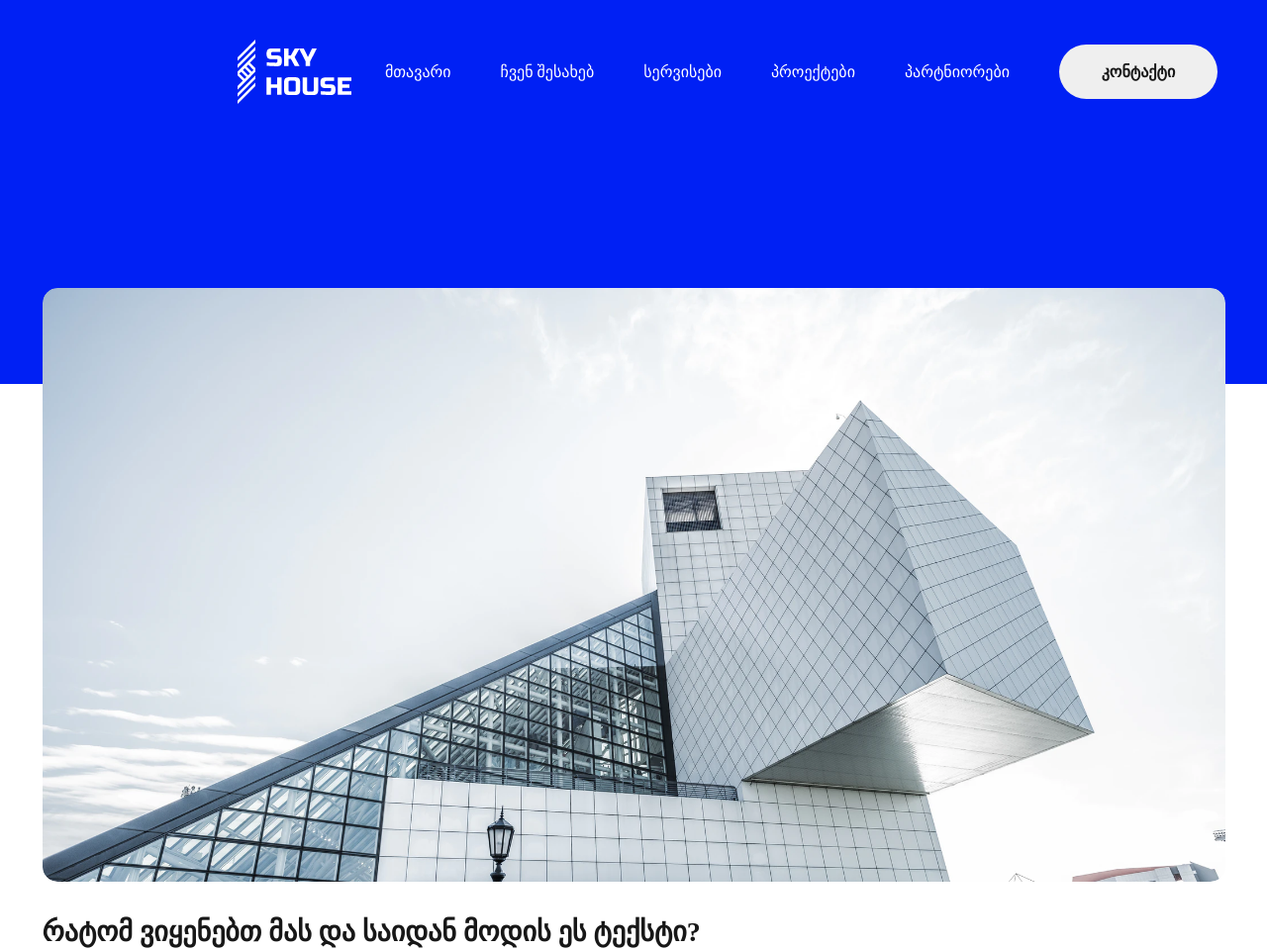
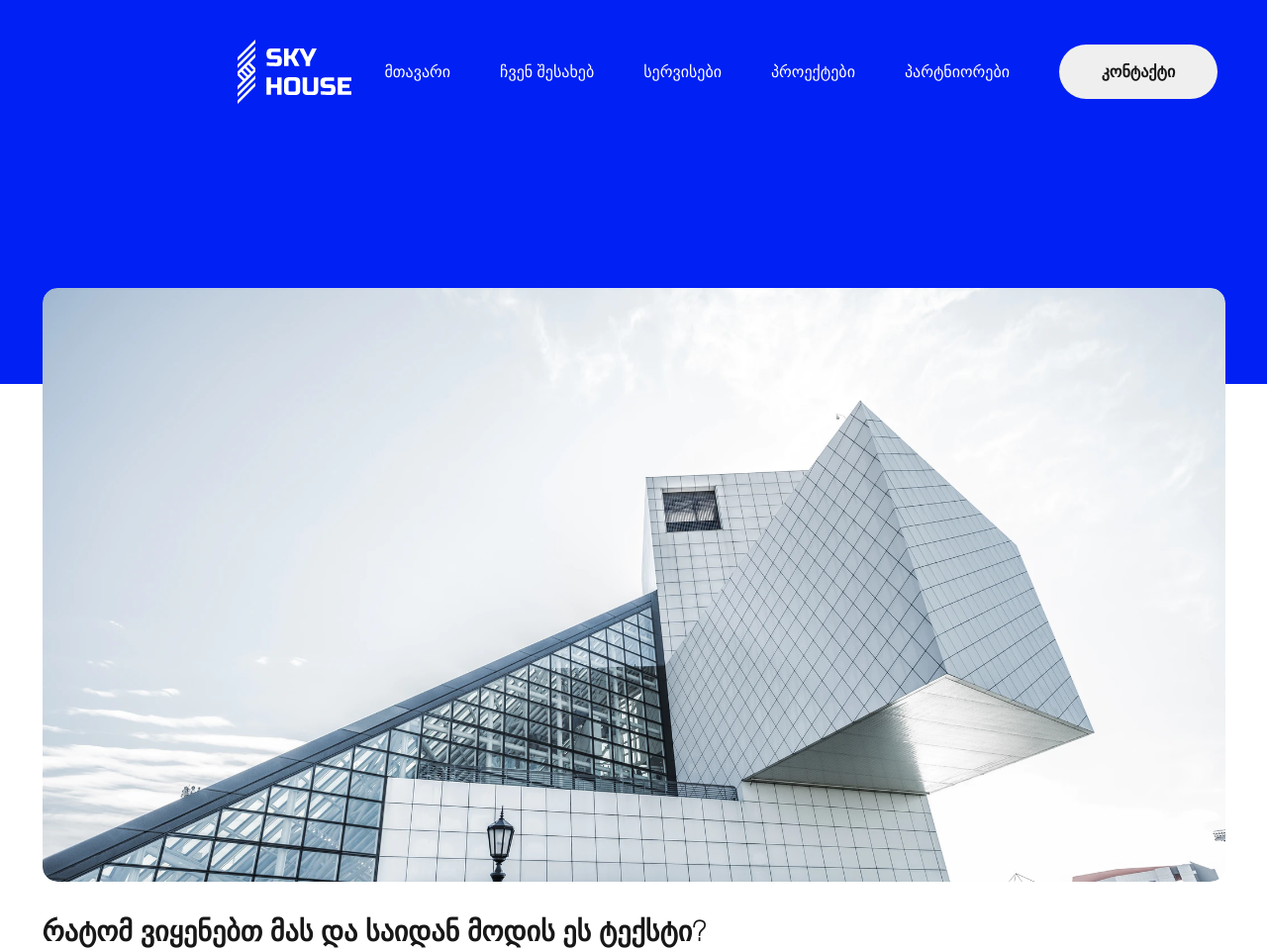
Before and after one commit to ZzuuCkk/Smart-Academy-23.02.23, a plain HTML site: page index.html in a window 1280 px wide. Shown: the top 960 px of the page at 99% size. Drawn offline with Linux system fonts and the light colour scheme.

Commit message:
added fonts folder and fonts.css

```diff
--- /dev/null
+++ b/assets/styles/fonts.css
@@ -0,0 +1,10 @@
+@font-face {
+    font-family: Helvetica-Neue;
+    src: url(../fonts/HelveticaNeue\ Regular.ttf) format(truetype);
+}
+
+
+@font-face {
+    font-family: HelveticaNeueLTGEOW82-55Rm;
+    src: url(../fonts/825-font.ttf);
+}
--- a/assets/styles/style.css
+++ b/assets/styles/style.css
@@ -31,12 +31,11 @@ header{
 }
 
 .navigation li{
-
-
     margin-right:50px;
 }
 
 .nav-txt{
+    font-family: Helvetica-Neue;
     color: #FFFFFF;
     font-size: 16px;
     line-height:18px;
@@ -67,6 +66,7 @@ section{
 }
 
 .section-h{
+    font-family: Helvetica-Neue;
     color: #171717;
     font-size: 28px;
     font-weight: bold;
@@ -90,6 +90,7 @@ section{
 }
 
 .txt{
+    font-family: HelveticaNeueLTGEOW82-55Rm;;
     padding-top: 60px;
     max-width:951px;
     width: 100%;
@@ -142,6 +143,7 @@ h2{
     font-size: 32px;
     color: #FFFFFF;
     padding-top: 275px;
+    font-family: Helvetica-Neue;
 }
 
 footer a{
@@ -149,6 +151,7 @@ footer a{
 
 }
 footer p{
+    font-family: HelveticaNeueLTGEOW82-55Rm;
     color: #FFFFFF;
     font-size: 16px;
     max-width: 463px;
--- a/index.html
+++ b/index.html
@@ -5,6 +5,7 @@
     <meta http-equiv="X-UA-Compatible" content="IE=edge">
     <meta name="viewport" content="width=device-width, initial-scale=1.0">
     <link rel="stylesheet" href="./assets/styles/style.css">
+    <link rel="stylesheet" href="./assets/styles/fonts.css">
     <title>lesson 5</title>
 </head>
 <body>
```
Also changed, not shown: assets/fonts/825-font.ttf (added), assets/fonts/HelveticaNeue Regular.ttf (added).
